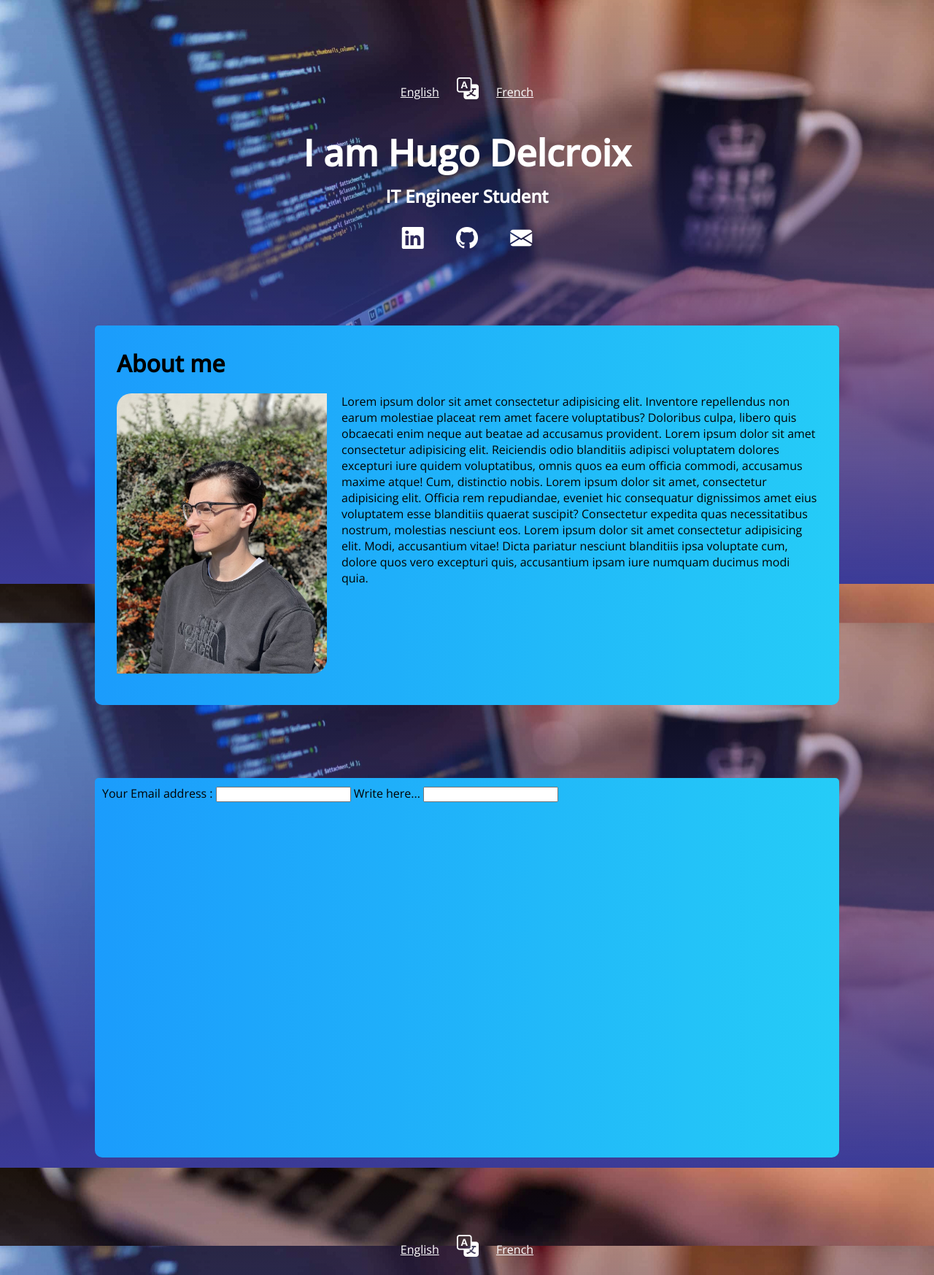
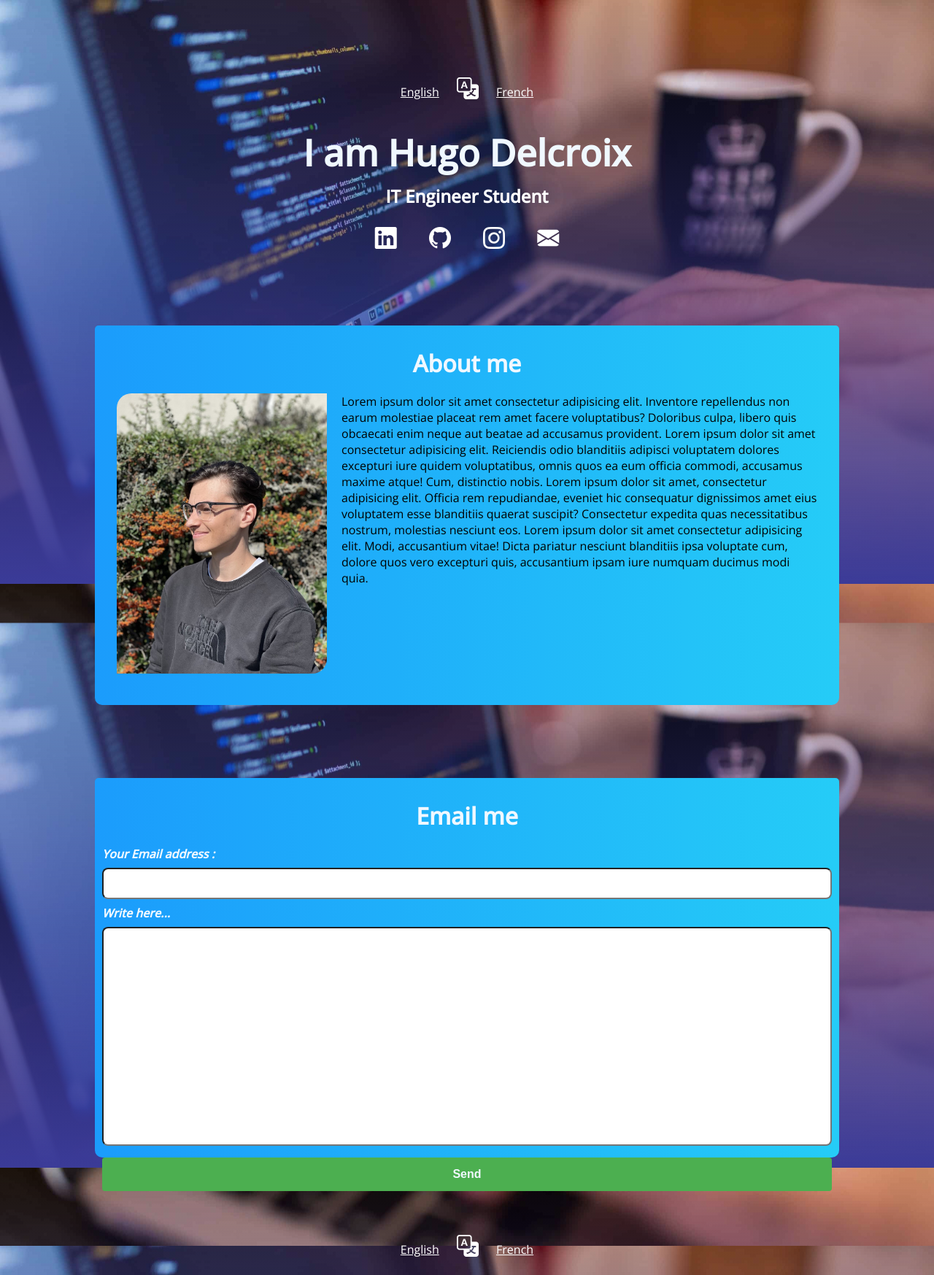
Before and after one commit to HugoDELCROIX/Portfolio, a PHP site: page / in a window 1280 px wide. Shown: the whole page at 73% size. Run offline with PHP 8.4, Linux system fonts and the light colour scheme; some libraries are stand-ins or nearby versions.

Commit message:
formulaire

```diff
--- /dev/null
+++ b/formulaire_mail.css
@@ -0,0 +1,66 @@
+/*CSS pour les formulaires*/
+input[type="text"],
+input[type="email"],
+input[type="tel"],
+input[type="date"],
+input[type="number"],
+input[type="password"],
+select {
+    width: 100%;
+    padding: 12px 20px;
+    margin: 8px 0;
+    box-sizing: border-box;
+    border-radius: 8px;
+    -webkit-transition: 0.5s;
+    transition: 0.5s;
+    outline: none;
+}
+
+input:focus {
+    border: 3px solid #3498db;
+}
+
+input[type=submit] {
+    width: 100%;
+    background-color: #4CAF50;
+    color: aliceblue;
+    padding: 14px 20px;
+    margin: 8px 0;
+    border: none;
+    border-radius: 4px;
+    cursor: pointer;
+    font-weight: bold;
+    font-size: medium;
+    transition: 200ms transform ease-out;
+}
+
+input[type=submit]:hover {
+    background-color: #45a049;
+    transform: scale(1.02);
+}
+
+.formulaire {
+    border-radius: 5px;
+    width: 100%;
+    margin: 0px auto;
+
+}
+
+h1 {
+    text-align: center;
+    color: aliceblue;
+}
+
+label {
+    color: aliceblue;
+    font-style: oblique;
+    font-weight: bold;
+}
+
+
+.formulaire a {
+    text-decoration: underline;
+    color: aliceblue;
+    display: block;
+    text-align: center;
+}
--- a/fr.html
+++ b/fr.html
@@ -24,6 +24,7 @@
             <a target="_blank" id='deco_linkedin' href="https://www.linkedin.com/in/hugo-delcroix/"><i
                     class="bi bi-linkedin"></i></a>
             <a target="_blank" id='deco_github' href="https://github.com/HugoDELCROIX"><i class="bi bi-github"></i></a>
+            <a target="_blank" id='deco_insta' href="https://www.instagram.com/hugo.delcroix_pro/"><i class="bi bi-instagram"></i></a>
             <a id="deco_mail" href=""> <i class="bi bi-envelope-fill"> </i></a>
 
         </div>
--- a/index.html
+++ b/index.html
@@ -1,5 +1,5 @@
 <!DOCTYPE html>
-<html  id="top" lang="fr">
+<html id="top" lang="fr">
 
 <head>
     <meta charset="UTF-8">
@@ -7,6 +7,7 @@
     <meta name="viewport" content="width=device-width, initial-scale=1.0">
     <link rel="stylesheet" href="style_portfolio.css">
     <link rel="stylesheet" href="https://cdn.jsdelivr.net/npm/bootstrap-icons@1.6.1/font/bootstrap-icons.css">
+    <link rel="stylesheet" href="formulaire_mail.css">
     <title>Hugo Delcroix</title>
 </head>
 
@@ -24,8 +25,9 @@
             <a target="_blank" id='deco_linkedin' href="https://www.linkedin.com/in/hugo-delcroix/"><i
                     class="bi bi-linkedin"></i></a>
             <a target="_blank" id='deco_github' href="https://github.com/HugoDELCROIX"><i class="bi bi-github"></i></a>
+            <a target="_blank" id='deco_insta' href="https://www.instagram.com/hugo.delcroix_pro/"><i
+                    class="bi bi-instagram"></i></a>
             <a id="deco_mail" href=""> <i class="bi bi-envelope-fill"> </i></a>
-
         </div>
     </header>
 
@@ -47,12 +49,16 @@
     </div>
 
     <div id="bloc">
+        <h1>Email me </h1>
+        <div class="formulaire">
             <form action="">
                 <label for="mail">Your Email address :</label>
                 <input type="email" id="mail" name="mail">
                 <label for="contenu_mail">Write here...</label>
                 <input type="text" id="contenu_mail" name="contenu_mail">
+                <input type="submit" value="Send">
             </form>
+        </div>
     </div>
     <header>
         <div id="langue">
--- a/style_portfolio.css
+++ b/style_portfolio.css
@@ -66,6 +66,15 @@ header i {
     color: #0f78d4;
 }
 
+#deco_insta {
+    color: #fff;
+    transition: 1s color ease-out;
+}
+
+#deco_insta:hover {
+    color: #c62e9c;
+}
+
 #langue_top, #langue_bot {
     color: #fff;
     transition: 1s color ease-out;
@@ -108,3 +117,23 @@ header i {
     margin-top: 0;
     margin-bottom: 0;
 }
+
+input[type='text']{
+    width: 900px;
+    height: 300px;
+}
+
+.msg_mail{
+    border-radius: 5px;
+    padding: 0px 20px 20px 20px;
+    width: 100%;
+    margin-bottom: 50px auto;
+
+}
+
+.msg_mail label{
+    display: block;
+    font-style: oblique;
+    font-weight: bold;
+    margin: 10px;
+}
```
Lines whose indentation alone changed are shown as unchanged.
